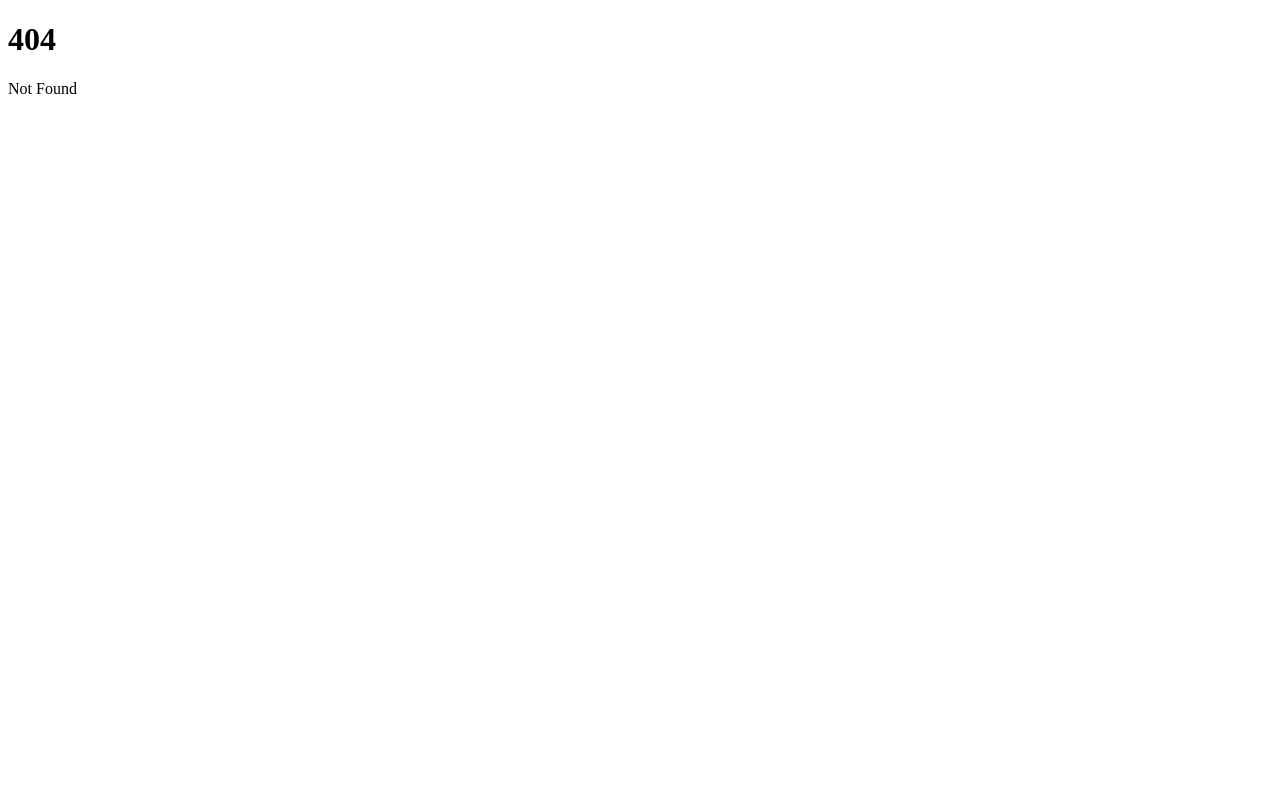
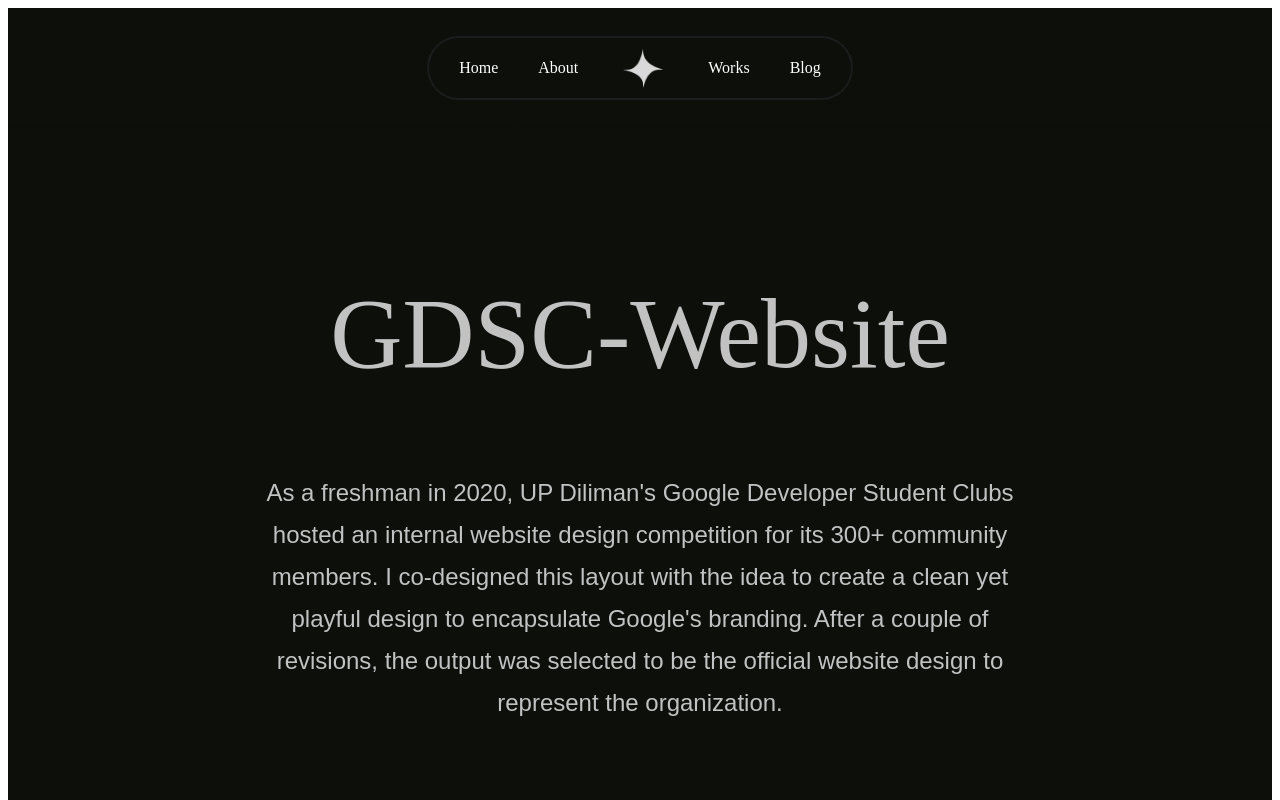
Before and after one commit to allainerain/allaines-portfolio-website, a SvelteKit app: page /works in a window 1280 px wide. Before the commit this address had no page. Shown: the top 800 px of the page. Built offline with nearby package versions, Linux system fonts and the light colour scheme.

Commit message:
feat: added projects component

```diff
--- a/src/components/navbar.svelte
+++ b/src/components/navbar.svelte
@@ -7,7 +7,7 @@
         <a href="/"> Home </a>
         <a href="/"> About </a>
         <img src="icons/diamond.png" alt="Website Icon">
-        <a href="/"> Works </a>
+        <a href="/works"> Works </a>
         <a href="/"> Blog </a>
     </div>
 </section>
--- /dev/null
+++ b/src/components/project.svelte
@@ -0,0 +1,58 @@
+<script>
+    import Carousel from "./carousel.svelte";
+    export let gallery_items;
+    export let title;
+    export let description;
+</script>
+
+<section>
+    <h1>{title}</h1>
+    <p>{description}</p>
+    <Carousel gallery_items={gallery_items}/>
+</section>
+
+<style>
+    section {
+        color: #C2C2C2;
+        width: 800px;
+        margin: 150px auto 150px auto;
+        text-align: center;
+    }
+
+    h1{
+        font-family: 'Gentium Plus', serif;
+        font-weight: 400;
+        font-size: 100px;
+        line-height: 1.11;
+    }
+
+
+    p{
+        font-family: 'Source Sans 3', sans-serif;
+        font-size: 24px;
+        line-height: 1.75;
+    }
+
+    /* TABLET VIEW */
+    @media only screen and (max-width: 900px) {
+        section{
+            width: 94%;
+            margin: 150px 3% 150px 3%; /* Adjust the margin for small screens */
+
+        }
+
+    }
+
+    /* PHONE VIEW */
+    @media only screen and (max-width:770px){
+        section{
+            width: 90%;
+            margin: 150px 5% 150px 5%; /* Adjust the margin for small screens */
+            /* background-color: white; */
+        }
+        h1{
+            font-size: 80px;
+        }
+
+    }
+</style>
--- a/src/routes/+page.svelte
+++ b/src/routes/+page.svelte
@@ -2,17 +2,7 @@
     import Card from "../components/card.svelte";
     import Navbar from "../components/navbar.svelte";
     import Footer from "../components/footer.svelte"
-    import Carousel from "../components/carousel.svelte";
 
-    let imageSources = [
-    'works/gdsc/gdsc1.png',
-    'works/gdsc/gdsc2.png',
-    'works/gdsc/gdsc3.png',
-    'works/gdsc/gdsc4.png',
-    'works/gdsc/gdsc5.png',
-    'works/gdsc/gdsc6.png',
-    // Add more image sources as needed
-  ];
 </script>
 
 <body>
@@ -22,7 +12,7 @@
         <p> I’m Allaine – a Computer Science undergraduate from the University of the Philippines. I dabble in Artificial Intelligence, Data Science and UI/UX Design. </p>
     </section>
 
-    <section class="AI">
+    <section class="journey">
         <h1>AI and Data Science Journey</h1>
         <p>Something has brought me to discover more about data science. These are the projects that I have made so far More story to come, kind of narrative style. These words are just a placeholder for the future.</p>
         <div class="cards">
@@ -43,7 +33,7 @@
 
     </section>
 
-    <section class="UIUX">
+    <section class="journey">
         <h1>UI/UX Journey</h1>
         <p>Something has brought me to discover more about data science. These are the projects that I have made so far More story to come, kind of narrative style. These words are just a placeholder for the future.</p>
         <div class="cards">
@@ -75,7 +65,7 @@
         </div>
     </section>
 
-    <section class="AI">
+    <section class="journey">
         <h1>Miscellaneous Journies</h1>
         <p>Something has brought me to discover more about data science. These are the projects that I have made so far More story to come, kind of narrative style. These words are just a placeholder for the future.</p>
         <div class="cards">
@@ -95,11 +85,6 @@
         </div>
         <Footer></Footer>
     </section>
-
-    <Carousel
-        gallery_items = {imageSources}
-    />
-
 </body>
 
 
@@ -126,13 +111,15 @@
     line-height: 1.11;
 }
 
-.AI h1 {
+.journey h1 {
     font-size: 64px;
 }
 
 p{
     font-family: 'Source Sans 3', sans-serif;
-    font-size: 20px;
+    font-size: 24px;
+    line-height: 1.75;
+
 }
 
 .cards {
@@ -158,7 +145,6 @@
     section{
         width: 90%;
         margin: 150px 5% 150px 5%; /* Adjust the margin for small screens */
-        /* background-color: white; */
     }
     h1{
         font-size: 80px;
--- /dev/null
+++ b/src/routes/works/+page.svelte
@@ -0,0 +1,34 @@
+<script>
+    import Navbar from "../../components/navbar.svelte";
+    import Project from "../../components/project.svelte";
+
+    let gdsc = [
+    'works/gdsc/gdsc1.png',
+    'works/gdsc/gdsc2.png',
+    'works/gdsc/gdsc3.png',
+    'works/gdsc/gdsc4.png',
+    'works/gdsc/gdsc5.png',
+    'works/gdsc/gdsc6.png',
+    ];
+</script>
+
+<body>
+    <Navbar/>
+    <Project
+        title = "GDSC-Website"
+        description = "As a freshman in 2020, UP Diliman's Google Developer Student Clubs hosted an internal website design competition for its 300+ community members. I co-designed this layout with the idea to create a clean yet playful design to encapsulate Google's branding. After a couple of revisions, the output was selected to be the official website design to represent the organization."
+        gallery_items = {gdsc}
+    />
+
+
+</body>
+
+
+<style>
+
+body {
+    margin: 0;
+    width: 100%;
+    background-color: #0D0F0A;
+}
+</style>
```
